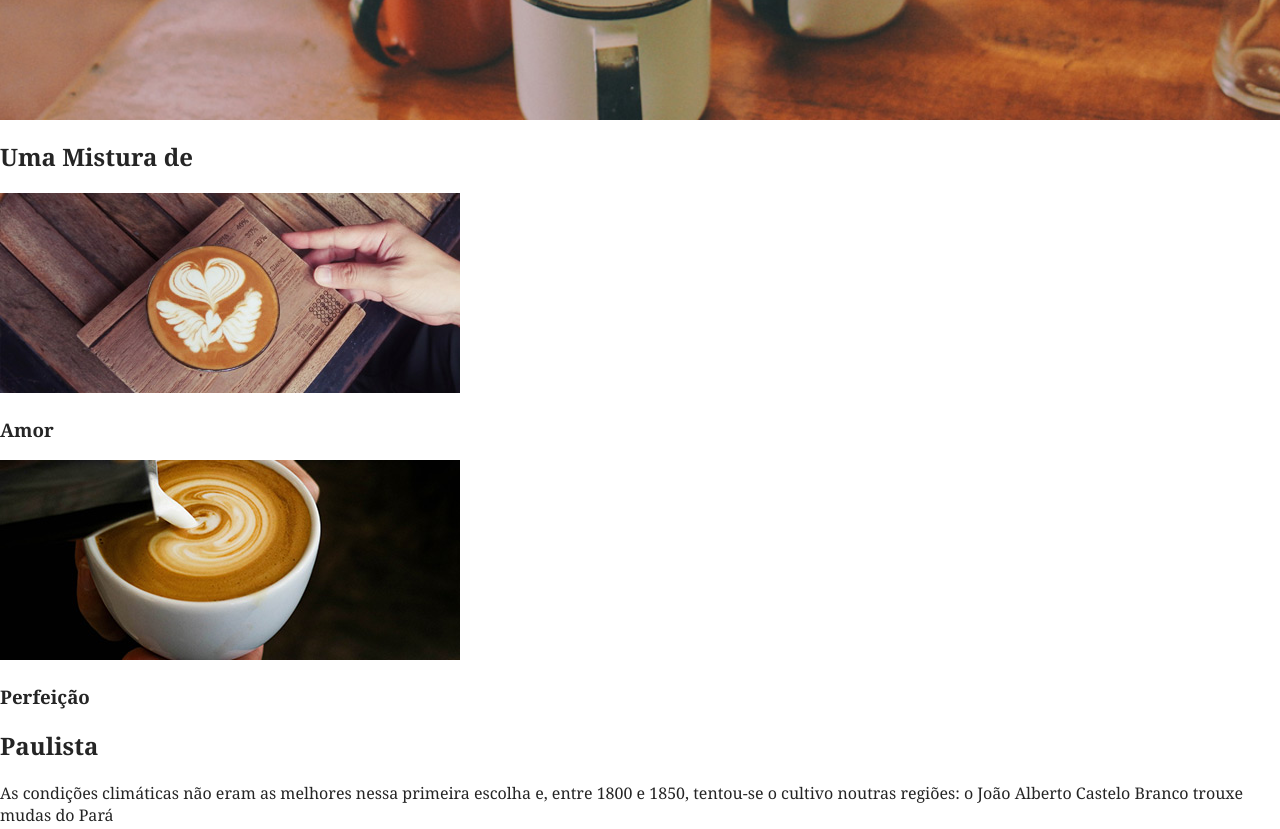
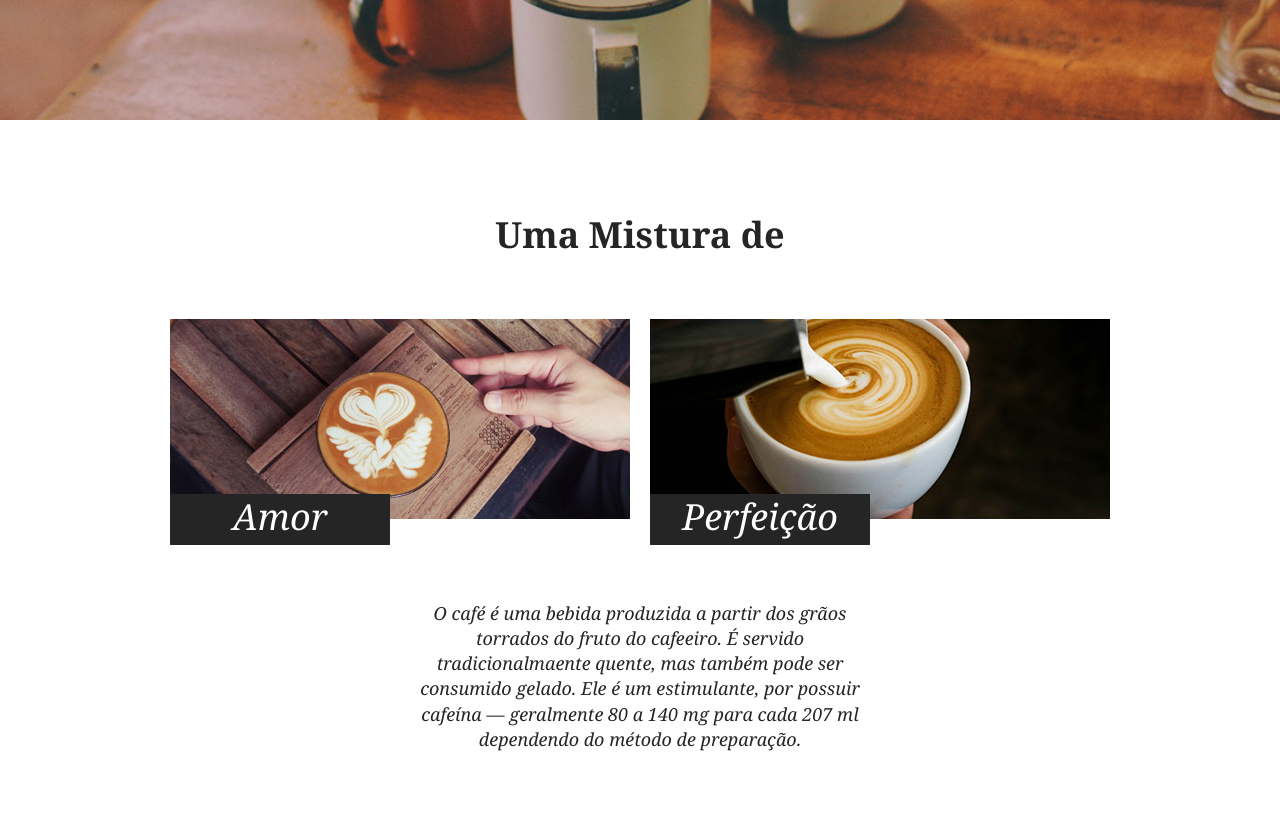
Before and after one commit to Marcelolynx/Brafe, a plain HTML site: page index.html in a window 1280 px wide. Shown: the part 500-1329 px from the top of the page. Drawn offline with Linux system fonts and the light colour scheme.

Commit message:
iniciando css puro- Brafé-1

```diff
--- a/css/style.css
+++ b/css/style.css
@@ -83,3 +83,65 @@ a.menu-logo {
     font-style: italic;
     font-size: 1.125em
 }
+
+/* SOBRE */
+
+.sobre {
+    padding: 60px 0;
+}
+
+.sobre-container {
+    max-width: 960px;
+    margin: 0 auto;
+}
+
+
+/* Utilizando o Clearfix para resolver problemas
+de bug do container Pai não reconhecendo a altura dos
+Elementos filhos*/
+.sobre-container::after, .sobre-container::before {
+    content: '';
+    display: table;
+    clear: both;
+}
+
+.sobre h2 {
+    text-align: center;
+    font-size: 2.25em;
+    margin-bottom: 60px;
+}
+
+.sobre-item {
+    width: 460px;
+    float: left;
+    margin: 0 10px;
+}
+
+
+.sobre-item img {
+    display: block;
+    max-width: 100%;
+}
+
+.sobre-item h3 {
+    font-size: 2.25em;
+    line-height: 1em;
+    background: #252525;
+    width: 220px;
+    color: #fff;
+    font-style: italic;
+    font-weight: normal;
+    text-align: center;
+    padding: 5px 0 10px 0;
+    margin-top: -25px;
+    position: relative;
+}
+
+.sobre > p {
+    font-size: 1.125em;
+    line-height: 1.4em;
+    font-style: italic;
+    text-align: center;
+    margin: 20px auto;
+    max-width: 460px;
+}
--- a/index.html
+++ b/index.html
@@ -28,19 +28,26 @@
         <p>Direto das fazendas de Minas Gerais</p>
     </main>
 
-    <section>
+    <section class="sobre">
         <h2>Uma Mistura de</h2>
-        <div>
-            <div>
+        <div class="sobre-container">
+            <div class="sobre-item">
                 <img src="img/cafe-1.jpg" alt="">
                 <h3>Amor</h3>
             </div>
-            <div>
+            <div class="sobre-item">
                 <img src="img/cafe-2.jpg" alt="">
                 <h3>Perfeição</h3>
             </div>
         </div>
+        <p>
+                O café é uma bebida produzida a partir dos grãos torrados do fruto do cafeeiro.
+                É servido tradicionalmaente quente, mas também pode ser consumido gelado.
+                Ele é um estimulante, por possuir cafeína —
+                geralmente 80 a 140 mg para cada 207 ml dependendo do método de preparação.
+        </p>
     </section>
+
     <section>
         <div>
             <div>
```
